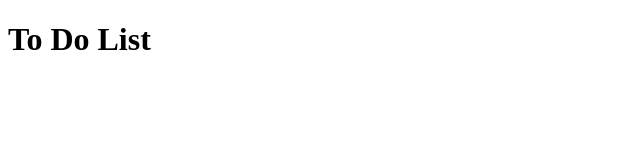
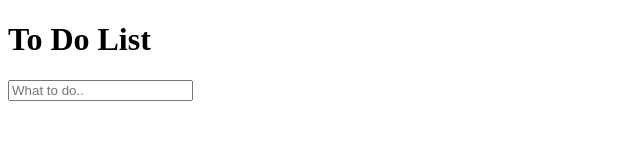
Before and after one commit to rcordray/weekend-challenge-3, a website: page index.html in a window 1280 px wide. Shown: the whole page, without its empty margins (0-640 px from the left). Drawn offline with Linux system fonts and the light colour scheme.

Commit message:
added input box

```diff
--- a/index.html
+++ b/index.html
@@ -10,8 +10,9 @@
 
 <body>
     <h1>To Do List</h1>
-
-
+    <div>
+        <input type="text" id="task" value="" placeholder="What to do..">
+    </div>
 </body>
 
 </html>
```
